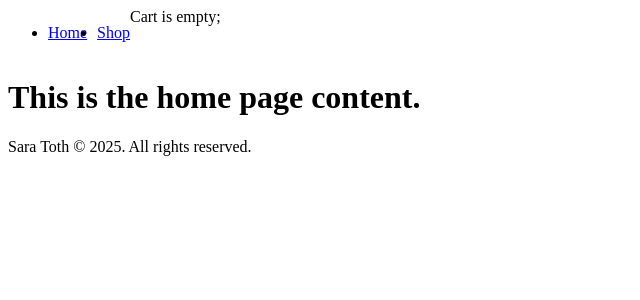
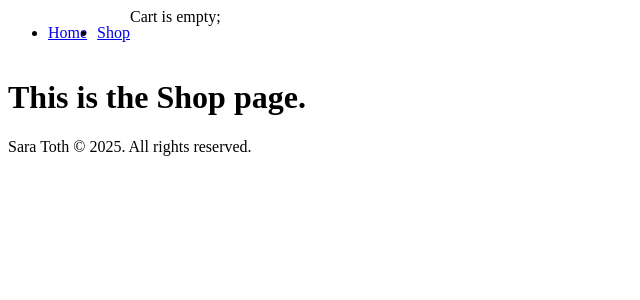
Before and after one commit to SaraToth/odin-react-shopping-cart, a React (Vite) app: page /shop in a window 1280 px wide. Shown: the top 300 px of the page, without its empty margins (0-640 px from the left). Built offline with nearby package versions, Linux system fonts and the light colour scheme.

Commit message:
Feat: Add Outlet to App to manage nested routes
Outlet is needed to allow for nested routes like Home and Shop to render correctly

```diff
--- a/src/App.jsx
+++ b/src/App.jsx
@@ -1,4 +1,5 @@
 import './App.css'
+import { Outlet } from 'react-router-dom';
 import Navbar from './components/Navbar';
 import Home from './pages/Home';
 import Footer from './components/Footer';
@@ -7,7 +8,7 @@ function App() {
   return (
     <>
       <Navbar cartNumber={0}/>
-      <Home />
+      <Outlet />
       <Footer />
     </>
   )
```
